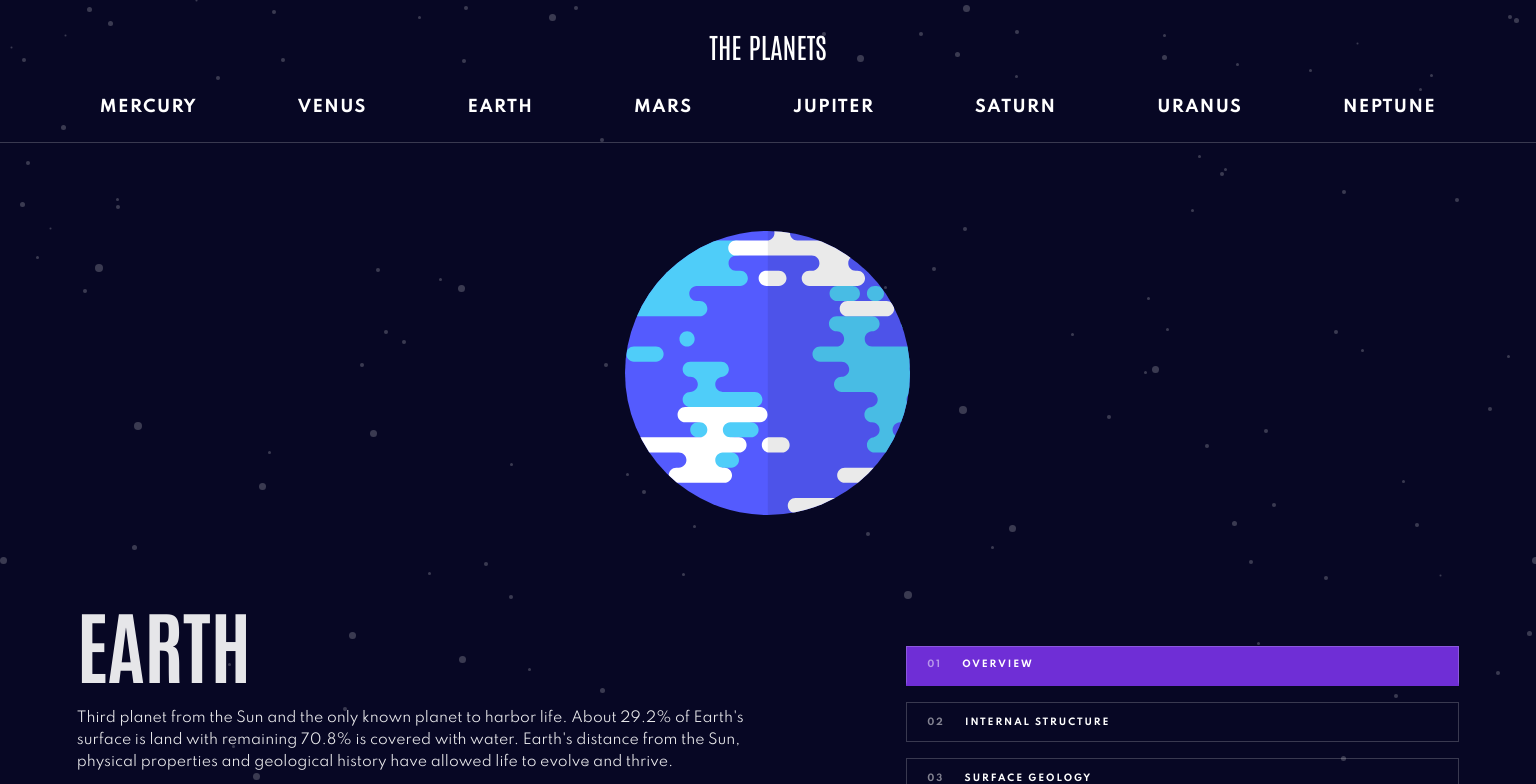
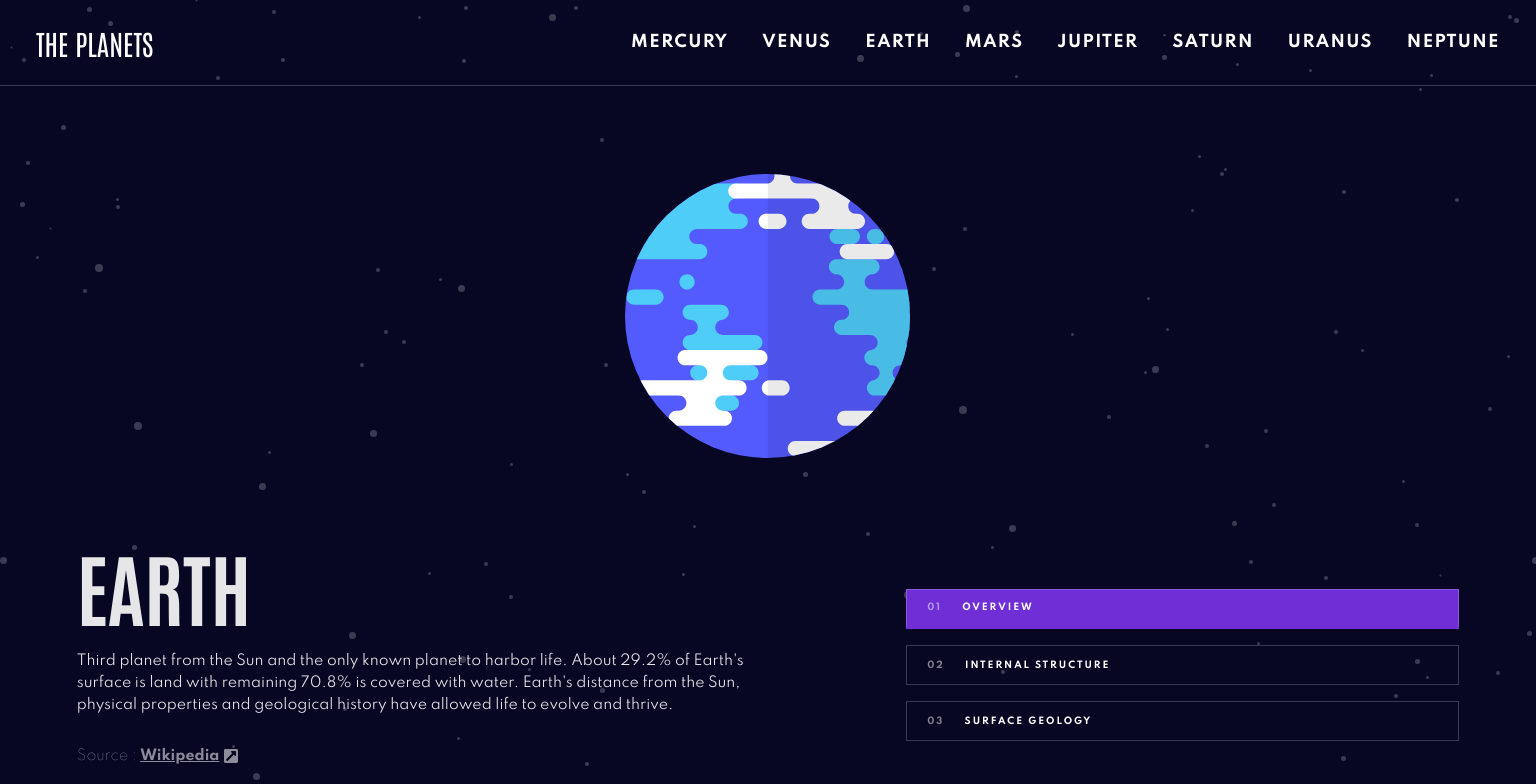
Before and after one commit to philosophy-flow/planets-fact-app, a React (Create React App) app: page /Earth in a window 1536 px wide. Shown: the top 784 px of the page. Built offline with nearby package versions, Linux system fonts and the light colour scheme.

Commit message:
adding large display styles for nav component

```diff
--- a/src/components/Nav/Nav.css
+++ b/src/components/Nav/Nav.css
@@ -1,9 +1,3 @@
-* {
-  margin: 0;
-  padding: 0;
-  box-sizing: border-box;
-}
-
 .Nav {
   display: flex;
   justify-content: space-between;
@@ -114,7 +108,7 @@
 
 
 /* -------------------------------------------------------------------------*/
-/* TABLET ------------------------------------------------------------------*/
+/* MEDIUM DISPLAY-----------------------------------------------------------*/
 /* -------------------------------------------------------------------------*/
 
 
@@ -156,3 +150,31 @@
     border-bottom: 1px solid var(--light);
   }
 }
+
+
+
+/* -------------------------------------------------------------------------*/
+/* LARGE DISPLAY------------------------------------------------------------*/
+/* -------------------------------------------------------------------------*/
+
+
+
+@media only screen and (min-width: 1440px) {
+  .Nav {
+    flex-direction: row;
+    padding: 0 2.25rem;
+    height: 5.375rem;
+  }
+
+  .nav-menu {
+    margin: 0;
+    width: auto;
+  }
+
+  .nav-menu li {
+    border-bottom: none;
+    padding: 0;
+    margin-left: 2.125rem;
+  }
+  .nav-menu li:first-child {margin-left: 0;}
+}
```
